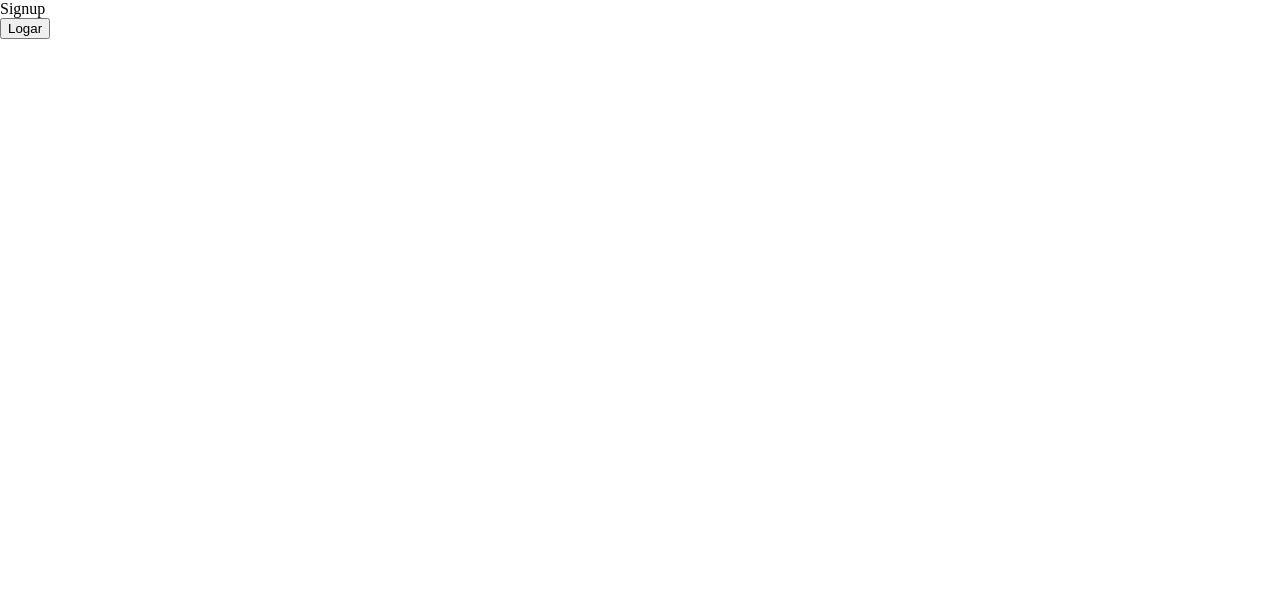
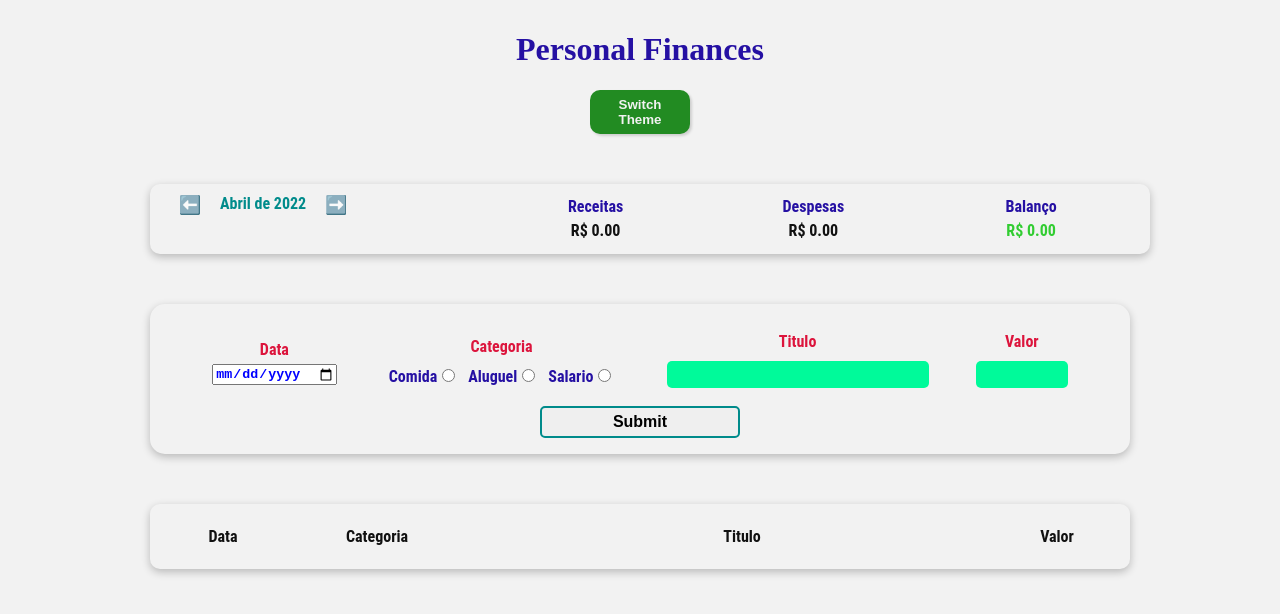
Before and after one commit to santosfk/personal-finances, a React (Vite) app: page / in a window 1280 px wide. Shown: the top 614 px of the page. Built offline with nearby package versions, Linux system fonts and the light colour scheme.

Commit message:
feat : remove signup screen

```diff
--- a/src/Routes/index.tsx
+++ b/src/Routes/index.tsx
@@ -1,13 +1,11 @@
 import * as React from "react";
-import { Route, Routes, Link } from "react-router-dom";
+import { Route, Routes } from "react-router-dom";
 import Home from "../Pages/Home/Home";
-import Signup from "../Pages/Signup";
 
 export default function AllRoutes() {
   return (
     <Routes>
-      <Route path="" element={<Signup />} />
-      <Route path="home" element={<Home />} />
+      <Route path="" element={<Home />} />
     </Routes>
   );
 }
```
